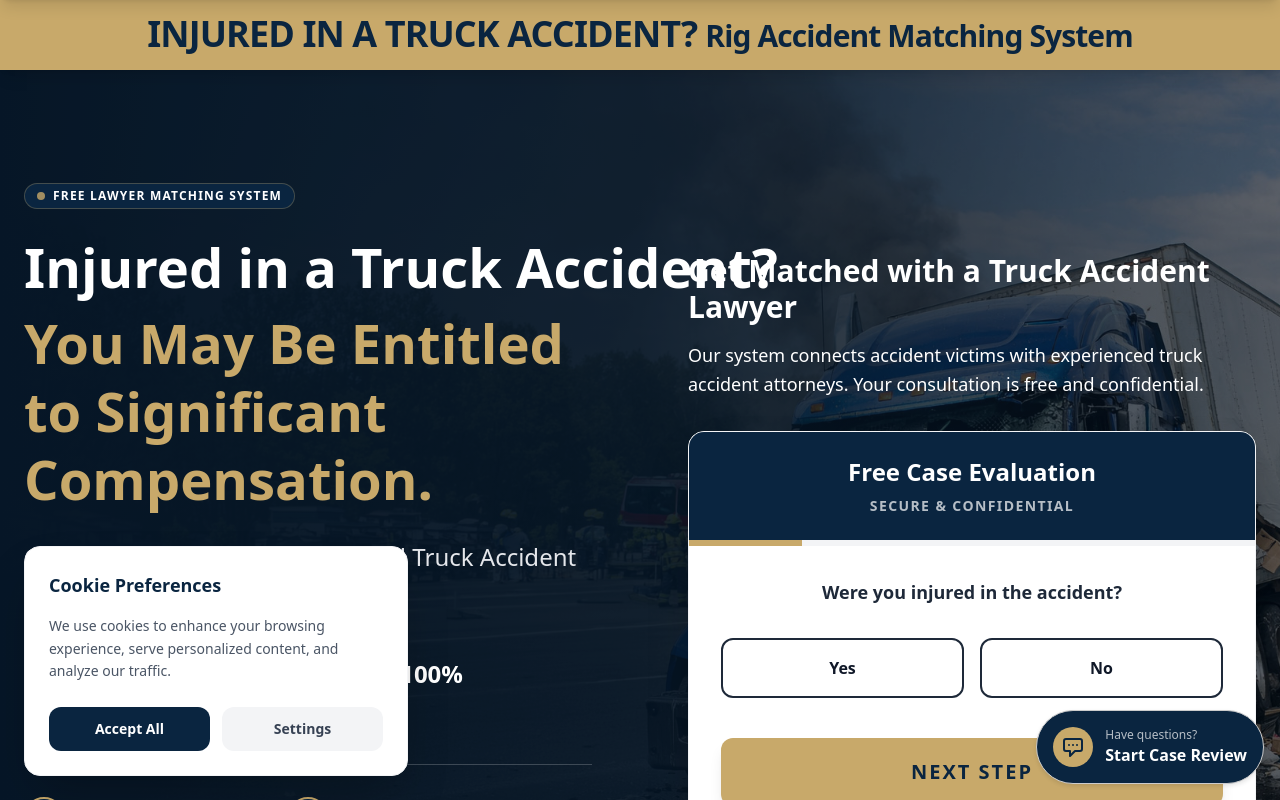
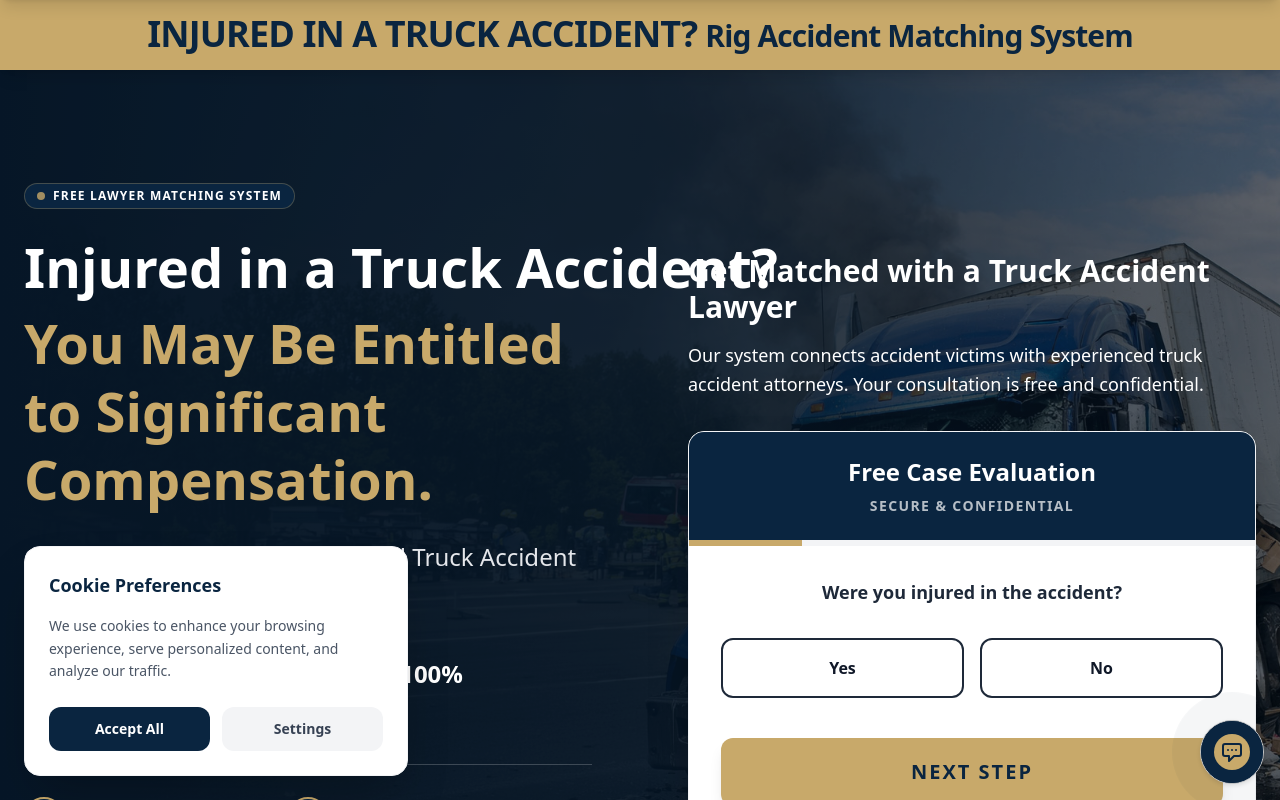
Before and after one commit to vetpalorganization-ux/Rig-Accident, a Next.js app: page / in a window 1280 px wide. Shown: the top 800 px of the page. Built offline with nearby package versions, Linux system fonts and the light colour scheme; a web font is replaced by a local one.

Commit message:
refactor: Redesigned and streamlined 'ChatWidget.tsx', optimized button appearance and added accessibility labels.

```diff
--- a/src/components/ChatWidget.tsx
+++ b/src/components/ChatWidget.tsx
@@ -232,18 +232,17 @@ export const ChatWidget = () => {
       ) : (
         <button
           onClick={handleOpen}
-          className="bg-primary text-white p-4 rounded-full shadow-2xl flex items-center space-x-3 hover:scale-105 transition-all group border border-[#CCCCCC]"
+          aria-label="Open chat"
+          className="relative bg-primary text-white rounded-full shadow-2xl hover:scale-105 transition-transform border border-[#CCCCCC] w-14 h-14 sm:w-16 sm:h-16 flex items-center justify-center"
           style={{ boxShadow: '0 2px 4px rgba(0,0,0,0.1)' }}
         >
-          <div className="bg-accent text-primary w-10 h-10 rounded-full flex items-center justify-center font-bold">
-            <svg className="w-6 h-6" fill="none" viewBox="0 0 24 24" stroke="currentColor">
+          <span className="absolute inset-0 rounded-full bg-primary/60 animate-ping" aria-hidden="true"></span>
+          <span className="absolute inset-0 rounded-full bg-primary" aria-hidden="true"></span>
+          <span className="relative z-10 flex items-center justify-center w-8 h-8 sm:w-9 sm:h-9 rounded-full bg-accent text-primary font-bold">
+            <svg className="w-5 h-5 sm:w-6 sm:h-6" fill="none" viewBox="0 0 24 24" stroke="currentColor">
               <path strokeLinecap="round" strokeLinejoin="round" strokeWidth={2} d="M8 10h.01M12 10h.01M16 10h.01M9 16H5a2 2 0 01-2-2V6a2 2 0 012-2h14a2 2 0 012 2v8a2 2 0 01-2 2h-5l-5 5v-5z" />
             </svg>
-          </div>
-          <div className="text-left hidden sm:block">
-            <div className="text-xs text-white/70 font-medium">Have questions?</div>
-            <div className="font-bold">Start Case Review</div>
-          </div>
+          </span>
         </button>
       )}
     </div>
```
